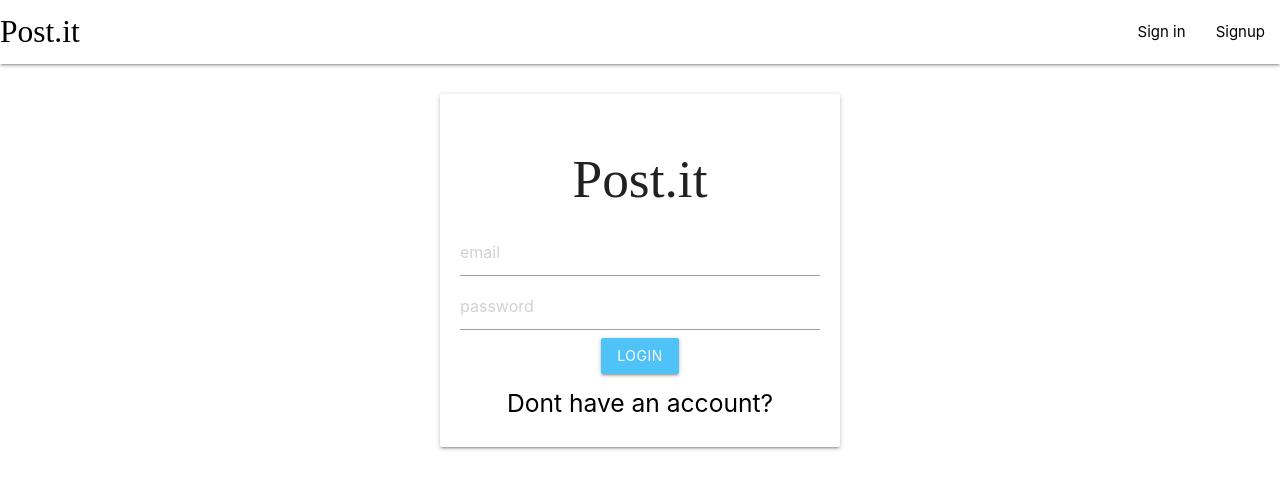
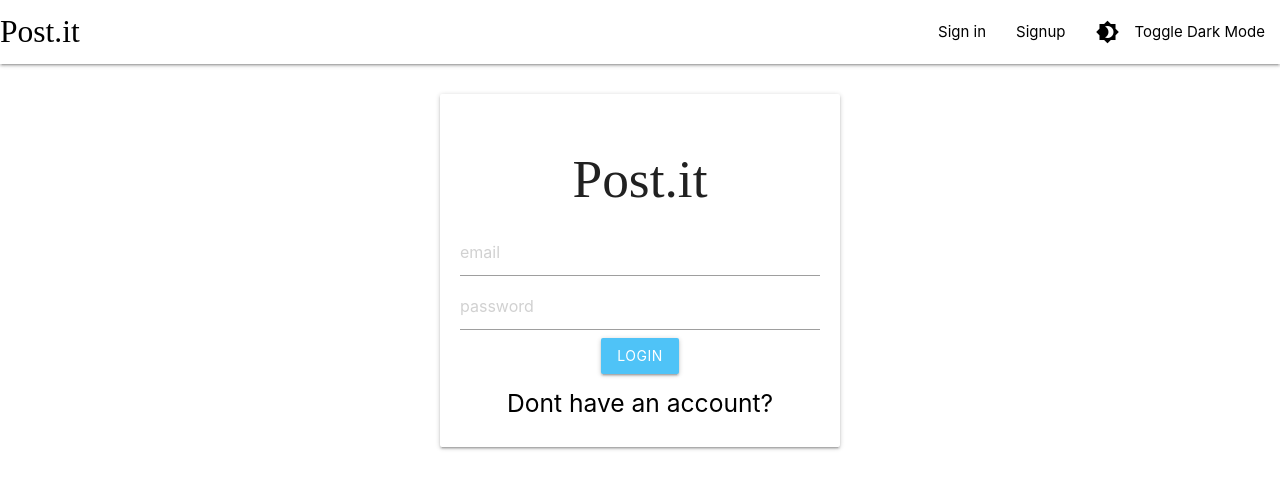
Before and after one commit to zaper1402/Post.it, a React (Create React App) app in the folder client/: page /signin in a window 1280 px wide. Shown: the top 488 px of the page. Built offline with nearby package versions, Linux system fonts and the light colour scheme; a web font is replaced by a local one.

Commit message:
dark mode icon frontend

```diff
--- a/client/public/index.html
+++ b/client/public/index.html
@@ -27,6 +27,8 @@
     <!-- Compiled and minified CSS -->
     <link href="https://fonts.googleapis.com/icon?family=Material+Icons" rel="stylesheet">
     <link rel="stylesheet" href="https://cdnjs.cloudflare.com/ajax/libs/materialize/1.0.0/css/materialize.min.css">
+
+
     <title>React App</title>
   </head>
   <body>
--- a/client/src/App.css
+++ b/client/src/App.css
@@ -1,8 +1,8 @@
 @import url('https://fonts.googleapis.com/css2?family=Grand+Hotel&display=swap');
-
 a{
   color: black !important;
 }
+
 
 .brand-logo,h2{
   font-family: 'Grand Hotel', cursive;
--- a/client/src/components/NavBar.js
+++ b/client/src/components/NavBar.js
@@ -23,12 +23,25 @@ const NavBar = () => {
                     >
                         Logout
                     </button>
+                </li>,
+                <li>
+                <a class="dark-toggle"
+                onClick={()=>{
+                }}
+                >
+                <i class="material-icons left">brightness_4</i></a>
                 </li>
+
+
             ]
         }else{
             return [
                 <li><Link to="/signin">Sign in</Link></li>,
-                <li><Link to="/signup">Signup</Link></li>
+                <li><Link to="/signup">Signup</Link></li>,
+                <li>
+                    <a class="dark-toggle" onclick="localStorage.setItem('mode', (localStorage.getItem('mode') || 'dark') === 'dark' ? 'light' : 'dark'); localStorage.getItem('mode') === 'dark' ? document.querySelector('body').classList.add('dark') : document.querySelector('body').classList.remove('dark')" title="Dark/light"><i class="material-icons left">brightness_4</i>
+                    Toggle Dark Mode</a>
+                </li>
             ]
         }
     }
```
Also changed, not shown: client/src/App.js (+10 -1 lines).
